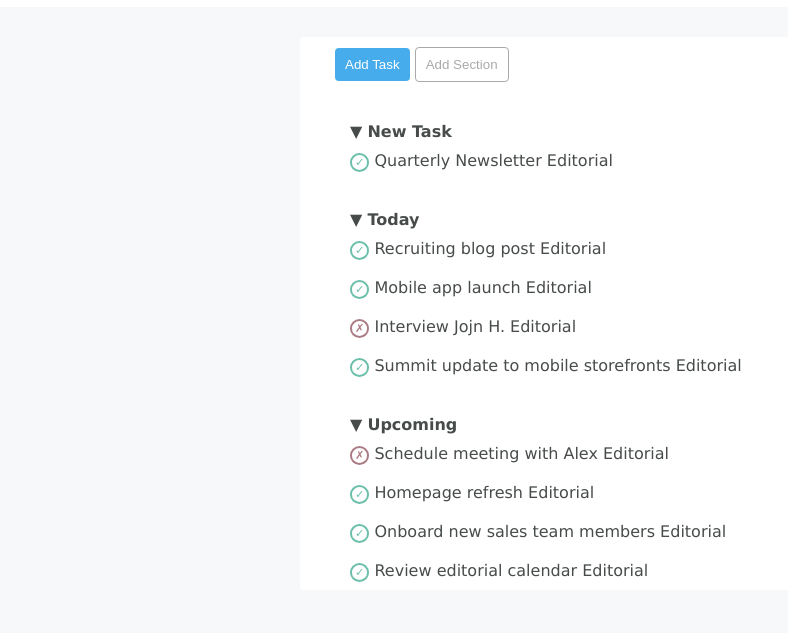
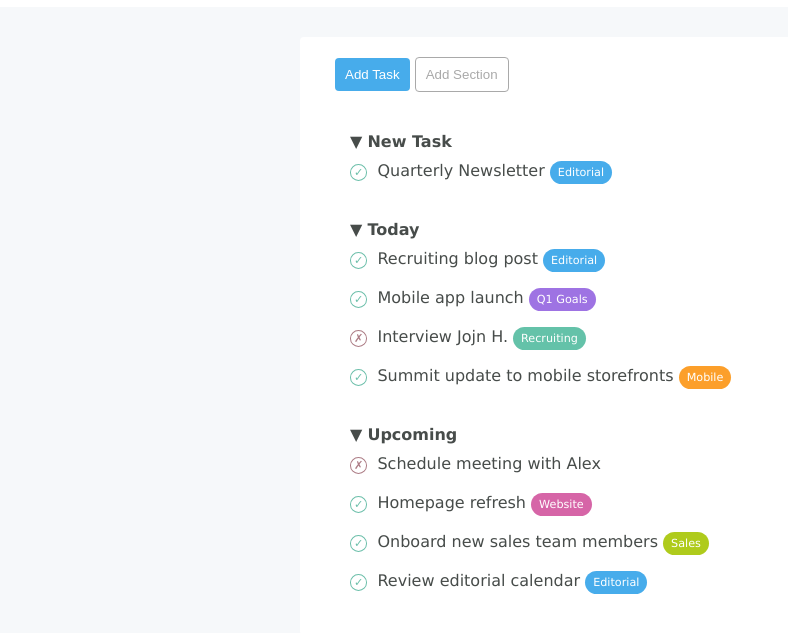
Before and after one commit to SamueleTerraroli/html-css-toboolist, a plain HTML site: page index.html in a window 1280 px wide. Shown: the part 63-696 px from the top of the page, without its empty margins (0-788 px from the left). Drawn offline with Linux system fonts and the light colour scheme.

Commit message:
[add badges]

```diff
--- a/assets/style/style.css
+++ b/assets/style/style.css
@@ -38,7 +38,10 @@ h1 {
 
 }
 
-/**************MIDDLE************/
+/**************MAIN************/
+main {
+  margin-bottom: 30px;
+}
 
 .container {
   max-width: 680px;
@@ -60,6 +63,7 @@ button {
   color: white;
   background-color: #47ACEB ;
   border: none;
+  margin-top: 10px;
 }
 
 button.gray {
@@ -76,6 +80,7 @@ ul {
   list-style: none;
   padding-left: 50px;
   margin: 10px 0;
+  padding-bottom: 5px;
 }
 
 ul.annidato {
@@ -84,17 +89,35 @@ ul.annidato {
 }
 
 ul.annidato span {
-padding: 1px 3px;
-  border: solid 2px;
+  padding: 1px 3px;
+  border: solid 1px;
   border-radius: 50%;
   font-size: 0.7rem;
-  font-style: bold;
+  margin-right: 5px;
 
 }
 
 li {
   margin: 30px 0;
 }
+
+/************list************/
+
+/************badge************/
+
+ul li span.badge {
+  font-size: 0.7rem;
+  padding: 5px 8px;
+  border-radius: 20px;
+  color: white;
+  background-color: #47ACEB ;
+  border: none;
+
+}
+
+
+/**************MAIN************/
+
 /**************UTILITIES************/
 
 .check {
@@ -106,3 +129,19 @@ li {
   color: #AC7C85;
 
 }
+
+ul li span.badge.goals {
+  background-color: #9E73E3 ;
+}
+ul li span.badge.recruiting{
+  background-color: #64C2A9 ;
+}
+ul li span.badge.mobile{
+  background-color: #FC9F2A ;
+}
+ul li span.badge.website{
+  background-color: #D665A7 ;
+}
+ul li span.badge.sales{
+  background-color: #AFCB1C ;
+}
--- a/index.html
+++ b/index.html
@@ -23,23 +23,35 @@
 
     <!-- list -->
     <ul>
+
       <li>&#9660 <strong>New Task</strong> <br>
-        <ul class="annidato"><span class="check">&check;</span> Quarterly Newsletter</ul> <span>Editorial</span>
+        <ul class="annidato"><span class="check">&check;</span> Quarterly Newsletter</ul>
+        <span class="badge">Editorial</span>
       </li>
+
       <li>&#9660 <strong>Today</strong> <br>
-        <ul class="annidato"><span class="check">&check;</span> Recruiting blog post</ul> <span>Editorial</span><br>
-        <ul class="annidato"><span class="check">&check;</span> Mobile app launch</ul> <span>Editorial</span><br>
-        <ul class="annidato"><span class="cross">&cross;</span> Interview Jojn H.</ul> <span>Editorial</span><br>
-        <ul class="annidato"><span class="check">&check;</span> Summit update to mobile storefronts</ul> <span>Editorial</span><br>
+        <ul class="annidato"><span class="check">&check;</span> Recruiting blog post</ul>
+        <span class="badge">Editorial</span><br>
+        <ul class="annidato"><span class="check">&check;</span> Mobile app launch</ul>
+        <span class="badge goals">Q1 Goals</span><br>
+        <ul class="annidato"><span class="cross">&cross;</span> Interview Jojn H.</ul>
+        <span class="badge recruiting">Recruiting</span><br>
+        <ul class="annidato"><span class="check">&check;</span> Summit update to mobile storefronts</ul>
+        <span class="badge mobile">Mobile</span><br>
       </li>
+
       <li>&#9660 <strong>Upcoming</strong> <br>
-        <ul class="annidato"><span class="cross">&cross;</span> Schedule meeting with Alex</ul> <span>Editorial</span><br>
-        <ul class="annidato"><span class="check">&check;</span> Homepage refresh</ul> <span>Editorial</span><br>
-        <ul class="annidato"><span class="check">&check;</span> Onboard new sales team members</ul> <span>Editorial</span><br>
-        <ul class="annidato"><span class="check">&check;</span> Review editorial calendar</ul> <span>Editorial</span><br>
+        <ul class="annidato"><span class="cross">&cross;</span> Schedule meeting with Alex</ul> <br>
+        <ul class="annidato"><span class="check">&check;</span> Homepage refresh</ul>
+        <span class="badge website">Website</span><br>
+        <ul class="annidato"><span class="check">&check;</span> Onboard new sales team members</ul>
+        <span class="badge sales">Sales</span><br>
+        <ul class="annidato"><span class="check">&check;</span> Review editorial calendar</ul>
+        <span class="badge">Editorial</span><br>
       </li>
 
     </ul>
+    <!-- /list -->
 
   </main>
 
```
